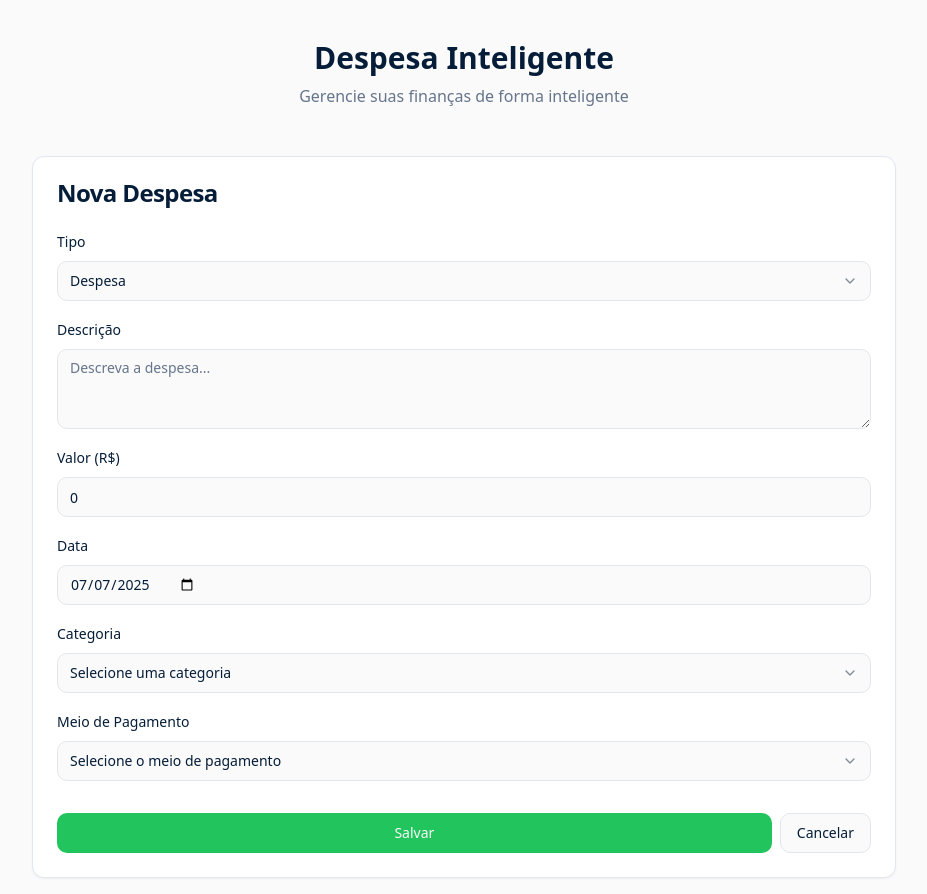
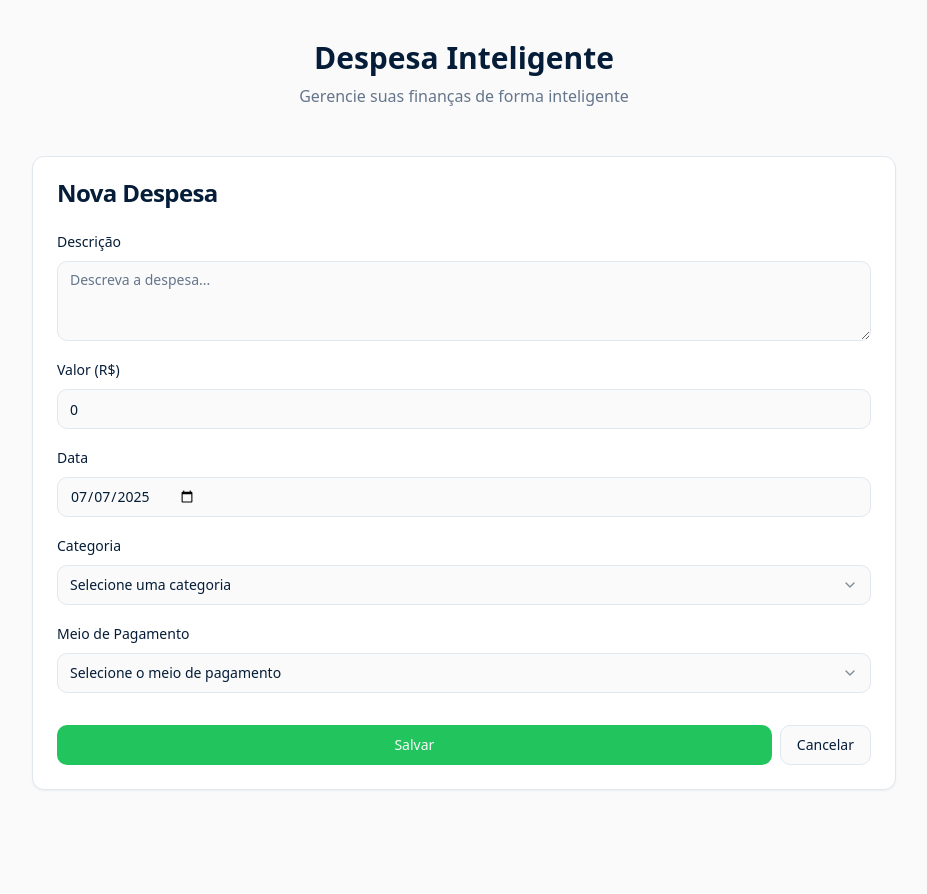
Before and after one commit to wnto/despesa-inteligente-offline, a React (Vite) app: page / in a window 1280 px wide. Both pictures are taken after a click on the button "Manual". Shown: the whole page, without its empty margins (176-1103 px from the left). After the commit the page ends 806 px from the top, so only its background shows below. Built offline with nearby package versions, Linux system fonts and the light colour scheme.

Commit message:
Code edited in Lovable Code Editor
Edited UI in Lovable

```diff
--- a/src/components/ExpenseForm.tsx
+++ b/src/components/ExpenseForm.tsx
@@ -25,8 +25,7 @@ export const ExpenseForm: React.FC<ExpenseFormProps> = ({
       amount: initialData?.amount || 0,
       date: initialData?.date || new Date().toISOString().slice(0, 10),
       category: initialData?.category || '',
-      paymentMethod: initialData?.paymentMethod || '',
-      type: initialData?.type || 'expense' as const
+      paymentMethod: initialData?.paymentMethod || ''
     }
   });
 
@@ -48,27 +47,6 @@ export const ExpenseForm: React.FC<ExpenseFormProps> = ({
       <CardContent>
         <Form {...form}>
           <form onSubmit={form.handleSubmit(handleSubmit)} className="space-y-4">
-            <FormField
-              control={form.control}
-              name="type"
-              render={({ field }) => (
-                <FormItem>
-                  <FormLabel>Tipo</FormLabel>
-                  <Select onValueChange={field.onChange} defaultValue={field.value}>
-                    <FormControl>
-                      <SelectTrigger>
-                        <SelectValue placeholder="Selecione o tipo" />
-                      </SelectTrigger>
-                    </FormControl>
-                    <SelectContent>
-                      <SelectItem value="expense">Despesa</SelectItem>
-                      <SelectItem value="income">Receita</SelectItem>
-                    </SelectContent>
-                  </Select>
-                  <FormMessage />
-                </FormItem>
-              )}
-            />
 
             <FormField
               control={form.control}
```
